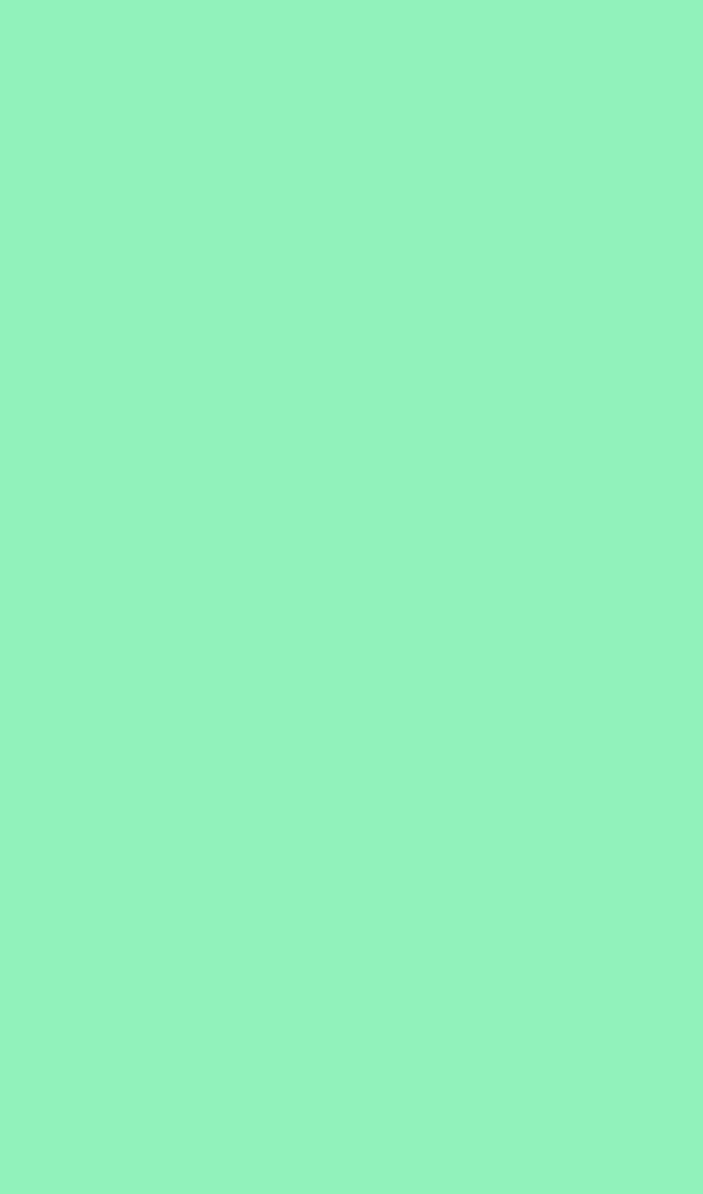
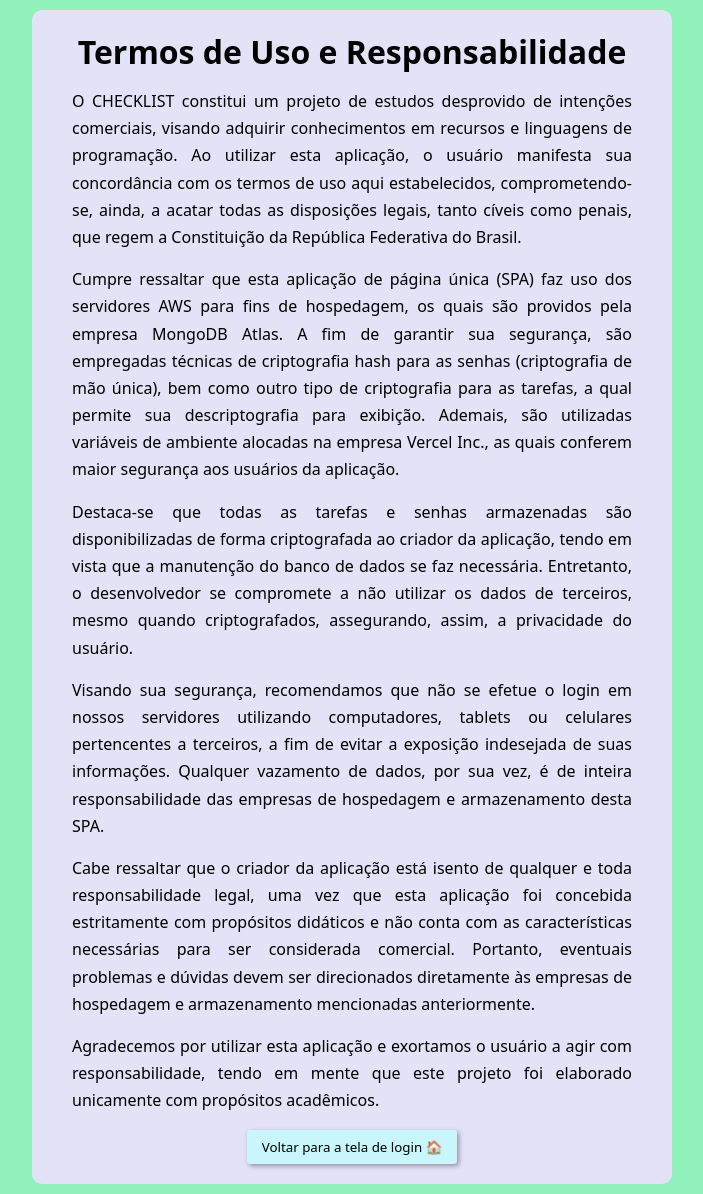
Before and after one commit to Arthur-Candeia/checklist-frontend, a React (Vite) app: page /terms in a window 1280 px wide. Before the commit this address had no page. Shown: the whole page, without its empty margins (288-991 px from the left). Before the commit the page ends 800 px from the top, so only its background shows below. Built offline with nearby package versions, Linux system fonts and the light colour scheme.

Commit message:
pagina de termos de uso e botao de logout

```diff
--- a/src/RoutesApp.jsx
+++ b/src/RoutesApp.jsx
@@ -2,6 +2,7 @@ import React, { useEffect, useState } from "react";
 import { BrowserRouter, Routes, Route } from "react-router-dom";
 import {Login} from "./components/Login/Login";
 import User from './components/User/User'
+import Terms from "./components/Terms/Terms";
 
 export default function RoutesApp() {
   const [user, setUser] = useState()
@@ -15,6 +16,7 @@ export default function RoutesApp() {
       <Routes>
         <Route exact path='/' Component={(props) => <Login {...props} userInfo={userInfo} />}></Route>
         <Route exact path='/login' Component={(props) => <User {...props} user={user} />}></Route>
+        <Route exact path="/terms" Component={Terms}></Route>
       </Routes>
     </BrowserRouter>
   )
--- a/src/components/Login/Login.jsx
+++ b/src/components/Login/Login.jsx
@@ -53,7 +53,7 @@ export function Login({userInfo}) {
         </div>
         <input type="submit" value="ENTRAR" />
         <a className="links" onClick={() => navigate('/newUser')}>Cadastre-se</a>
-        <span id="terms">Ao usar Checklist você concorda com os <a className="links" onClick={() => navigate('/termos')}>Termos de Uso</a></span>
+        <span id="terms">Ao usar Checklist você concorda com os <a className="links" onClick={() => navigate('/terms')}>Termos de Uso</a></span>
       </form>
     </div>
   )
--- a/src/components/Login/Login.scss
+++ b/src/components/Login/Login.scss
@@ -47,11 +47,11 @@
       place-items: center;
       position: absolute;
       right: 2%;
-      top: 35%;
+      top: 34%;
       cursor: pointer;
       font-size: 1.5em;
       background-color: white;
-      height: 30px;
+      height: 31px;
     }
 
     .err {
--- /dev/null
+++ b/src/components/Terms/ButtonHome.jsx
@@ -0,0 +1,11 @@
+import { useNavigate } from "react-router-dom"
+import './Terms.scss';
+
+export default function ButtonHome() {
+  const navigate = useNavigate()
+  return (
+    <button className="buttonHome" onClick={() => navigate('/')}>
+      Voltar para a tela de login 🏠
+    </button>
+  )
+}
--- /dev/null
+++ b/src/components/Terms/Terms.jsx
@@ -0,0 +1,20 @@
+import ButtonHome from './ButtonHome'
+import './Terms.scss'
+
+export default function Terms() {
+
+  return (
+    <div id="termsContainer">
+      <h1 id="termsTitle">Termos de Uso e Responsabilidade</h1>
+      <div id="termsContent">
+      <p>O CHECKLIST constitui um projeto de estudos desprovido de intenções comerciais, visando adquirir conhecimentos em recursos e linguagens de programação. Ao utilizar esta aplicação, o usuário manifesta sua concordância com os termos de uso aqui estabelecidos, comprometendo-se, ainda, a acatar todas as disposições legais, tanto cíveis como penais, que regem a Constituição da República Federativa do Brasil.</p>
+      <p>Cumpre ressaltar que esta aplicação de página única (SPA) faz uso dos servidores AWS para fins de hospedagem, os quais são providos pela empresa MongoDB Atlas. A fim de garantir sua segurança, são empregadas técnicas de criptografia hash para as senhas (criptografia de mão única), bem como outro tipo de criptografia para as tarefas, a qual permite sua descriptografia para exibição. Ademais, são utilizadas variáveis de ambiente alocadas na empresa Vercel Inc., as quais conferem maior segurança aos usuários da aplicação.</p>
+      <p>Destaca-se que todas as tarefas e senhas armazenadas são disponibilizadas de forma criptografada ao criador da aplicação, tendo em vista que a manutenção do banco de dados se faz necessária. Entretanto, o desenvolvedor se compromete a não utilizar os dados de terceiros, mesmo quando criptografados, assegurando, assim, a privacidade do usuário.</p>
+      <p>Visando sua segurança, recomendamos que não se efetue o login em nossos servidores utilizando computadores, tablets ou celulares pertencentes a terceiros, a fim de evitar a exposição indesejada de suas informações. Qualquer vazamento de dados, por sua vez, é de inteira responsabilidade das empresas de hospedagem e armazenamento desta SPA.</p>
+      <p>Cabe ressaltar que o criador da aplicação está isento de qualquer e toda responsabilidade legal, uma vez que esta aplicação foi concebida estritamente com propósitos didáticos e não conta com as características necessárias para ser considerada comercial. Portanto, eventuais problemas e dúvidas devem ser direcionados diretamente às empresas de hospedagem e armazenamento mencionadas anteriormente.</p>
+      <p>Agradecemos por utilizar esta aplicação e exortamos o usuário a agir com responsabilidade, tendo em mente que este projeto foi elaborado unicamente com propósitos acadêmicos.</p>
+      </div>
+      <ButtonHome></ButtonHome>
+    </div>
+  )
+}
--- /dev/null
+++ b/src/components/Terms/Terms.scss
@@ -0,0 +1,45 @@
+@import '../../styles/coolors.scss';
+
+#termsContainer {
+  display: flex;
+  flex-direction: column;
+  justify-content: center;
+  align-items: center;
+  min-width: 30%;
+  width: 50vw;
+  max-width: 95%;
+  margin: 10px auto;
+  padding: 20px 40px;
+  background-color: $gray;
+  border-radius: 10px;
+}
+
+#termsTitle {
+  text-align: center;
+  font-size: 2em;
+}
+
+#termsContent {
+  word-wrap: break-word;
+  text-align: justify;
+
+
+  p {
+    line-height: 1.7;
+    margin: 15px 0px;
+  }
+}
+
+.buttonHome {
+  display: inline-block;
+  cursor: pointer;
+  padding: 8px 15px;
+  background-color: $blue;
+  border: none;
+  box-shadow: 2px 2px 5px rgba(0, 0, 0, 0.363);
+  border-radius: 3px;
+
+  &:hover {
+    box-shadow: 3px 3px 8px rgba(0, 0, 0, 0.363);
+  }
+}
--- a/src/components/User/User.jsx
+++ b/src/components/User/User.jsx
@@ -10,6 +10,7 @@ export default function User({user}) {
   const [inputTasks, setInputTasks] = useState('')
   const [itsNew, setItsNew] = useState(true)
   const [positionTask, setPositionTask] = useState('')
+  const [done, setDone] = useState()
   const navigate = useNavigate()
 
   useEffect(() => {
@@ -28,6 +29,7 @@ export default function User({user}) {
         if (!result.err) {
           setLoginUser(result.user)
         }
+        else {!user && !sessionStorage.data ? navigate('/') : ''}
       })
     }
     catch {!user && !sessionStorage.data ? navigate('/') : ''}
@@ -46,10 +48,19 @@ export default function User({user}) {
     setItsNew(true)
   }
 
+  function logout() {
+    sessionStorage.removeItem('user')
+    sessionStorage.removeItem('password')
+    sessionStorage.removeItem('data')
+    navigate('/')
+  }
 
+  if (user || sessionStorage.data) {
   return (
     <div id="pageUser">
-      <h1 id="welcome">{`Olá, ${loginUser.name}!`}</h1>
+      <h1 id="welcome">{loginUser.name ? `Olá, ${loginUser.name}!` : ''}
+      <button id="logout" onClick={() => logout()}>SAIR</button>
+      </h1>
       <table>
         <thead>
           <tr style={{textAlign: 'left', position: 'relative'}}>
@@ -70,10 +81,11 @@ export default function User({user}) {
           {loginUser?.tasks?.map((element, index) => {
             return (
               <tr key={index}>
-                <td className={element.done ? 'content checked' : 'content'}>{element.content}</td>
+                <td className={(element.done ? 'content checked' : 'content')} id={element._id}>{element.content}</td>
                 <td className="checks">
-                  <input type="checkbox" name="check" id={element._id} defaultChecked={loginUser.tasks[index].done}
-                  onClick={() => updateDoneTask(loginUser._id, index, element.done, loadPage)}
+                  <input type="checkbox" name="check" id={`input${index}`} checked={element.done} onChange={() => loadPage()}
+                  onClick={() => updateDoneTask(loginUser._id, index, element.done, element._id, loadPage)}
+                  style={{cursor: 'pointer'}}
                   />
                 </td>
                 <td className="options">
@@ -86,7 +98,7 @@ export default function User({user}) {
         </tbody>
         </table>
     </div>
-  )
+  )}
 }
 
 /*
--- a/src/components/User/User.scss
+++ b/src/components/User/User.scss
@@ -1,9 +1,27 @@
 @import '../../styles/coolors.scss';
 
 #welcome {
+  display: flex;
+  flex-direction: column;
+  justify-content: center;
+  align-items: center;
+  gap: 10px;
   width: 100%;
   text-align: center;
   color: rgba(0, 0, 0, 0.795);
+
+  #logout {
+    cursor: pointer;
+    padding: 8px 15px;
+    border: none;
+    background-color: $blue;
+    box-shadow: 1px 1px 3px rgba(0, 0, 0, 0.363);
+    border-radius: 3px;
+
+    &:hover {
+      box-shadow: 2px 2px 4px rgba(0, 0, 0, 0.363);
+    }
+  }
 }
 
 table {
@@ -77,6 +95,5 @@ table {
       color: #00ff43;
       text-decoration: line-through;
     }
-
   }
 }
--- a/src/connect/db.js
+++ b/src/connect/db.js
@@ -6,8 +6,11 @@ export async function userLogin(name, password) {
   return data;
 }
 
-export async function updateDoneTask(user, index, currentCondition, loadPage) {
+export async function updateDoneTask(user, index, currentCondition, tdClass, loadPage) {
   const newCondition = currentCondition ? 'false' : 'true'
+
+  document.getElementById(tdClass).classList.toggle('checked')
+
   await fetch(`https://checklist-fullstack.vercel.app/login/done/${user}/${index}/${newCondition}?_method=put`, {method: 'PUT'})
   loadPage()
 }
--- a/src/styles/index.scss
+++ b/src/styles/index.scss
@@ -56,4 +56,8 @@ body {
       }
     }
   }
+
+  #termsContainer {
+    width: 90vw;
+  }
 }
```
